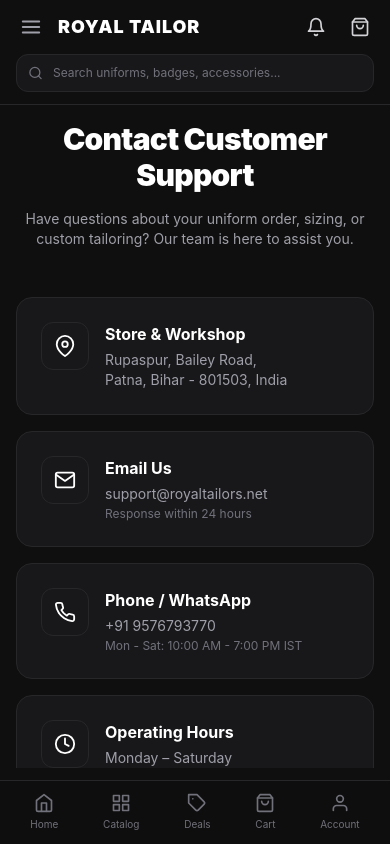
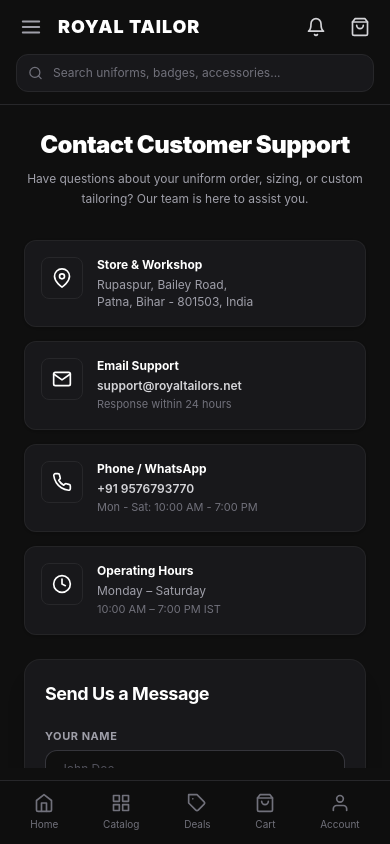
Before and after one commit to samurai-2005/royals, a React (Vite) app in the folder frontend/: page /contact in a window 390 px wide. Built offline with nearby package versions, Linux system fonts and the light colour scheme; no server answers.

Commit message:
Add backend and frontend files securely

```diff
--- a/frontend/src/components/layout/MainLayout.jsx
+++ b/frontend/src/components/layout/MainLayout.jsx
@@ -8,7 +8,7 @@
 const MainLayout = () => {
   const location = useLocation();
 
-  // Hide right sidebar on specific workspace/profile routes
+  // Hide right sidebar ONLY on specific workspace/profile routes
   const hideRightSidebar =
     location.pathname.startsWith('/profile') ||
     location.pathname.startsWith('/user-profile') ||
@@ -23,18 +23,19 @@
       {/* Main Content Shell */}
       <div className="flex flex-1 overflow-hidden relative">
 
+        {/* Left Sidebar (Desktop) */}
         <div className="hidden md:block">
           <LeftSidebar />
         </div>
 
         {/* Scrollable Main Area */}
-        <main className="flex-1 overflow-y-auto bg-[#0f0f0f] p-0 md:p-6 relative scrollbar-hide flex flex-col min-h-full">
+        <main className="flex-1 overflow-y-auto bg-[#0f0f0f] p-3 md:p-6 relative scrollbar-hide flex flex-col min-h-full">
           {/* Page Content */}
-          <div className="flex-1">
+          <div className="flex-1 w-full max-w-7xl mx-auto">
             <Outlet />
           </div>
 
-          {/* Footer sits at the end of page content */}
+          {/* Footer sits naturally at the end of page content */}
           <Footer />
         </main>
 
--- a/frontend/src/pages/Contact.jsx
+++ b/frontend/src/pages/Contact.jsx
@@ -17,140 +17,145 @@
   };
 
   return (
-    <div className="p-4 md:p-8 max-w-6xl mx-auto text-white pb-24">
+    <div className="p-3 md:p-6 max-w-6xl mx-auto text-white pb-28">
       {/* Header */}
-      <div className="text-center max-w-2xl mx-auto mb-12">
-        <h1 className="text-3xl md:text-5xl font-black mb-4 tracking-tight">Contact Customer Support</h1>
-        <p className="text-zinc-400 text-sm md:text-base">
+      <div className="text-center max-w-xl mx-auto mb-8 md:mb-10">
+        <h1 className="text-2xl md:text-4xl font-black mb-2 tracking-tight">Contact Customer Support</h1>
+        <p className="text-zinc-400 text-xs md:text-sm leading-relaxed">
           Have questions about your uniform order, sizing, or custom tailoring? Our team is here to assist you.
         </p>
       </div>
 
-      <div className="grid grid-cols-1 lg:grid-cols-3 gap-8">
+      {/* Adaptive Layout: Stack/2x2 on laptops with dual sidebars, side-by-side on wide displays */}
+      <div className="grid grid-cols-1 xl:grid-cols-3 gap-6 items-start">
 
-        {/* Contact Info Cards */}
-        <div className="space-y-4">
-          <div className="bg-[#18181b] border border-zinc-800 p-6 rounded-2xl flex items-start gap-4">
-            <div className="p-3 bg-zinc-900 rounded-xl text-white border border-zinc-800">
-              <FiMapPin size={22} />
+        {/* Contact Info Cards (2x2 grid on laptop width, single column on xl) */}
+        <div className="grid grid-cols-1 sm:grid-cols-2 xl:grid-cols-1 gap-3.5 xl:col-span-1">
+
+          <div className="bg-[#18181b] border border-zinc-800/80 p-4 rounded-xl flex items-start gap-3.5 hover:border-zinc-700 transition-colors shadow-sm">
+            <div className="p-2.5 bg-zinc-900 rounded-lg text-white border border-zinc-800 flex-shrink-0">
+              <FiMapPin size={20} />
             </div>
-            <div>
-              <h3 className="font-bold text-white text-base">Store & Workshop</h3>
-              <p className="text-sm text-zinc-400 mt-1">
-                Rupaspur, Bailey Road,<br />
+            <div className="min-w-0">
+              <h3 className="font-bold text-white text-xs md:text-sm">Store & Workshop</h3>
+              <p className="text-xs text-zinc-400 mt-1 leading-snug truncate">
+                Rupaspur, Bailey Road,
+              </p>
+              <p className="text-xs text-zinc-400 leading-snug truncate">
                 Patna, Bihar - 801503, India
               </p>
             </div>
           </div>
 
-          <div className="bg-[#18181b] border border-zinc-800 p-6 rounded-2xl flex items-start gap-4">
-            <div className="p-3 bg-zinc-900 rounded-xl text-white border border-zinc-800">
-              <FiMail size={22} />
+          <div className="bg-[#18181b] border border-zinc-800/80 p-4 rounded-xl flex items-start gap-3.5 hover:border-zinc-700 transition-colors shadow-sm">
+            <div className="p-2.5 bg-zinc-900 rounded-lg text-white border border-zinc-800 flex-shrink-0">
+              <FiMail size={20} />
             </div>
-            <div>
-              <h3 className="font-bold text-white text-base">Email Us</h3>
-              <p className="text-sm text-zinc-400 mt-1">support@royaltailors.net</p>
-              <p className="text-xs text-zinc-500 mt-0.5">Response within 24 hours</p>
+            <div className="min-w-0">
+              <h3 className="font-bold text-white text-xs md:text-sm">Email Support</h3>
+              <p className="text-xs text-zinc-300 font-semibold mt-1 truncate">support@royaltailors.net</p>
+              <p className="text-[11px] text-zinc-500 mt-0.5">Response within 24 hours</p>
             </div>
           </div>
 
-          <div className="bg-[#18181b] border border-zinc-800 p-6 rounded-2xl flex items-start gap-4">
-            <div className="p-3 bg-zinc-900 rounded-xl text-white border border-zinc-800">
-              <FiPhone size={22} />
+          <div className="bg-[#18181b] border border-zinc-800/80 p-4 rounded-xl flex items-start gap-3.5 hover:border-zinc-700 transition-colors shadow-sm">
+            <div className="p-2.5 bg-zinc-900 rounded-lg text-white border border-zinc-800 flex-shrink-0">
+              <FiPhone size={20} />
             </div>
-            <div>
-              <h3 className="font-bold text-white text-base">Phone / WhatsApp</h3>
-              <p className="text-sm text-zinc-400 mt-1">+91 9576793770</p>
-              <p className="text-xs text-zinc-500 mt-0.5">Mon - Sat: 10:00 AM - 7:00 PM IST</p>
+            <div className="min-w-0">
+              <h3 className="font-bold text-white text-xs md:text-sm">Phone / WhatsApp</h3>
+              <p className="text-xs text-zinc-300 font-semibold mt-1">+91 9576793770</p>
+              <p className="text-[11px] text-zinc-500 mt-0.5">Mon - Sat: 10:00 AM - 7:00 PM</p>
             </div>
           </div>
 
-          <div className="bg-[#18181b] border border-zinc-800 p-6 rounded-2xl flex items-start gap-4">
-            <div className="p-3 bg-zinc-900 rounded-xl text-white border border-zinc-800">
-              <FiClock size={22} />
+          <div className="bg-[#18181b] border border-zinc-800/80 p-4 rounded-xl flex items-start gap-3.5 hover:border-zinc-700 transition-colors shadow-sm">
+            <div className="p-2.5 bg-zinc-900 rounded-lg text-white border border-zinc-800 flex-shrink-0">
+              <FiClock size={20} />
             </div>
-            <div>
-              <h3 className="font-bold text-white text-base">Operating Hours</h3>
-              <p className="text-sm text-zinc-400 mt-1">Monday – Saturday</p>
-              <p className="text-xs text-zinc-500 mt-0.5">10:00 AM – 7:00 PM IST</p>
+            <div className="min-w-0">
+              <h3 className="font-bold text-white text-xs md:text-sm">Operating Hours</h3>
+              <p className="text-xs text-zinc-400 mt-1">Monday – Saturday</p>
+              <p className="text-[11px] text-zinc-500 mt-0.5">10:00 AM – 7:00 PM IST</p>
             </div>
           </div>
+
         </div>
 
-        {/* Contact Form */}
-        <div className="lg:col-span-2 bg-[#18181b] border border-zinc-800 p-6 md:p-8 rounded-2xl shadow-xl">
-          <h2 className="text-2xl font-bold mb-6">Send Us a Message</h2>
+        {/* Contact Form Container */}
+        <div className="xl:col-span-2 bg-[#18181b] border border-zinc-800/80 p-5 md:p-7 rounded-2xl shadow-xl">
+          <h2 className="text-lg md:text-xl font-bold mb-5 tracking-tight">Send Us a Message</h2>
 
           {submitted ? (
-            <div className="bg-green-950/40 border border-green-800 p-8 rounded-xl text-center space-y-3">
-              <FiCheckCircle size={48} className="text-green-400 mx-auto" />
-              <h3 className="text-xl font-bold text-white">Thank You!</h3>
-              <p className="text-sm text-zinc-300">
+            <div className="bg-green-950/30 border border-green-800/60 p-6 md:p-8 rounded-xl text-center space-y-3">
+              <FiCheckCircle size={42} className="text-green-400 mx-auto" />
+              <h3 className="text-lg font-bold text-white">Thank You!</h3>
+              <p className="text-xs md:text-sm text-zinc-300 max-w-sm mx-auto leading-relaxed">
                 Your message has been received. Our support team will get back to you shortly at <span className="text-white font-bold">{formData.email}</span>.
               </p>
               <button
                 onClick={() => setSubmitted(false)}
-                className="mt-4 bg-zinc-800 hover:bg-zinc-700 text-white font-bold text-xs px-6 py-2.5 rounded-lg transition-colors"
+                className="mt-4 bg-zinc-800 hover:bg-zinc-700 text-white font-bold text-xs px-5 py-2.5 rounded-lg transition-colors border border-zinc-700"
               >
                 Send Another Message
               </button>
             </div>
           ) : (
             <form onSubmit={handleSubmit} className="space-y-4">
-              <div className="grid grid-cols-1 md:grid-cols-2 gap-4">
+              <div className="grid grid-cols-1 sm:grid-cols-2 gap-4">
                 <div>
-                  <label className="block text-xs font-bold text-zinc-400 uppercase mb-2">Your Name</label>
+                  <label className="block text-[11px] font-bold text-zinc-400 uppercase tracking-wider mb-1.5">Your Name</label>
                   <input
                     type="text"
                     required
                     value={formData.name}
                     onChange={(e) => setFormData({ ...formData, name: e.target.value })}
                     placeholder="John Doe"
-                    className="w-full bg-[#0f0f0f] border border-zinc-700 rounded-xl px-4 py-3 text-white focus:outline-none focus:border-zinc-500 text-sm"
+                    className="w-full bg-[#0f0f0f] border border-zinc-700/80 rounded-xl px-3.5 py-2.5 text-white placeholder-zinc-600 focus:outline-none focus:border-zinc-500 text-xs md:text-sm transition-colors"
                   />
                 </div>
                 <div>
-                  <label className="block text-xs font-bold text-zinc-400 uppercase mb-2">Email Address</label>
+                  <label className="block text-[11px] font-bold text-zinc-400 uppercase tracking-wider mb-1.5">Email Address</label>
                   <input
                     type="email"
                     required
                     value={formData.email}
                     onChange={(e) => setFormData({ ...formData, email: e.target.value })}
                     placeholder="john@example.com"
-                    className="w-full bg-[#0f0f0f] border border-zinc-700 rounded-xl px-4 py-3 text-white focus:outline-none focus:border-zinc-500 text-sm"
+                    className="w-full bg-[#0f0f0f] border border-zinc-700/80 rounded-xl px-3.5 py-2.5 text-white placeholder-zinc-600 focus:outline-none focus:border-zinc-500 text-xs md:text-sm transition-colors"
                   />
                 </div>
               </div>
 
               <div>
-                <label className="block text-xs font-bold text-zinc-400 uppercase mb-2">Subject</label>
+                <label className="block text-[11px] font-bold text-zinc-400 uppercase tracking-wider mb-1.5">Subject</label>
                 <input
                   type="text"
                   required
                   value={formData.subject}
                   onChange={(e) => setFormData({ ...formData, subject: e.target.value })}
                   placeholder="Order Inquiry / Sizing Question"
-                  className="w-full bg-[#0f0f0f] border border-zinc-700 rounded-xl px-4 py-3 text-white focus:outline-none focus:border-zinc-500 text-sm"
+                  className="w-full bg-[#0f0f0f] border border-zinc-700/80 rounded-xl px-3.5 py-2.5 text-white placeholder-zinc-600 focus:outline-none focus:border-zinc-500 text-xs md:text-sm transition-colors"
                 />
               </div>
 
               <div>
-                <label className="block text-xs font-bold text-zinc-400 uppercase mb-2">Message</label>
+                <label className="block text-[11px] font-bold text-zinc-400 uppercase tracking-wider mb-1.5">Message</label>
                 <textarea
-                  rows={5}
+                  rows={4}
                   required
                   value={formData.message}
                   onChange={(e) => setFormData({ ...formData, message: e.target.value })}
                   placeholder="Tell us how we can help..."
-                  className="w-full bg-[#0f0f0f] border border-zinc-700 rounded-xl px-4 py-3 text-white focus:outline-none focus:border-zinc-500 text-sm resize-none"
+                  className="w-full bg-[#0f0f0f] border border-zinc-700/80 rounded-xl px-3.5 py-2.5 text-white placeholder-zinc-600 focus:outline-none focus:border-zinc-500 text-xs md:text-sm resize-none transition-colors"
                 />
               </div>
 
               <button
                 type="submit"
-                className="w-full bg-white text-black font-black py-4 rounded-xl hover:bg-zinc-200 transition-colors flex items-center justify-center gap-2 text-sm shadow-lg"
+                className="w-full bg-white text-black font-black py-3.5 rounded-xl hover:bg-zinc-200 transition-colors flex items-center justify-center gap-2 text-xs md:text-sm shadow-md mt-2"
               >
-                <FiSend size={16} /> Send Message
+                <FiSend size={15} /> Send Message
               </button>
             </form>
           )}
--- a/frontend/src/pages/UserProfile.jsx
+++ b/frontend/src/pages/UserProfile.jsx
@@ -133,7 +133,7 @@
 
       <div>
         <h2 className="text-xs font-bold text-zinc-500 uppercase tracking-wider mb-3 px-2">Account</h2>
-        <div className="bg-[#18181b] border border-zinc-800 rounded-xl overflow-hidden">
+        <div className="bg-[#18181b] border border-zinc-800 rounded-xl overflow-hidden shadow-md">
           <button onClick={() => setActiveView('edit')} className="w-full flex items-center justify-between p-4 hover:bg-zinc-800/50 transition-colors border-b border-zinc-800/50">
             <div className="flex items-center text-white"><FiUser className="mr-3 text-zinc-400" size={18} /> Edit Profile</div>
             <FiChevronRight className="text-zinc-600" />
@@ -155,20 +155,20 @@
 
       <div>
         <h2 className="text-xs font-bold text-zinc-500 uppercase tracking-wider mb-3 px-2">Legal Policies</h2>
-        <div className="bg-[#18181b] border border-zinc-800 rounded-xl overflow-hidden">
-          <Link to="/terms-and-conditions" className="w-full flex items-center justify-between p-4 hover:bg-zinc-800/50 transition-colors border-b border-zinc-800/50">
+        <div className="bg-[#18181b] border border-zinc-800 rounded-xl overflow-hidden shadow-md">
+          <Link to="/terms-and-conditions" state={{ fromProfile: true }} className="w-full flex items-center justify-between p-4 hover:bg-zinc-800/50 transition-colors border-b border-zinc-800/50">
             <div className="flex items-center text-zinc-300"><FiFileText className="mr-3 text-zinc-500" size={18} /> Terms and Conditions</div>
             <FiChevronRight className="text-zinc-600" />
           </Link>
-          <Link to="/privacy-policy" className="w-full flex items-center justify-between p-4 hover:bg-zinc-800/50 transition-colors border-b border-zinc-800/50">
+          <Link to="/privacy-policy" state={{ fromProfile: true }} className="w-full flex items-center justify-between p-4 hover:bg-zinc-800/50 transition-colors border-b border-zinc-800/50">
             <div className="flex items-center text-zinc-300"><FiShield className="mr-3 text-zinc-500" size={18} /> Privacy Policy</div>
             <FiChevronRight className="text-zinc-600" />
           </Link>
-          <Link to="/refund-policy" className="w-full flex items-center justify-between p-4 hover:bg-zinc-800/50 transition-colors border-b border-zinc-800/50">
+          <Link to="/refund-policy" state={{ fromProfile: true }} className="w-full flex items-center justify-between p-4 hover:bg-zinc-800/50 transition-colors border-b border-zinc-800/50">
             <div className="flex items-center text-zinc-300"><FiFileText className="mr-3 text-zinc-500" size={18} /> Cancellation Policy</div>
             <FiChevronRight className="text-zinc-600" />
           </Link>
-          <Link to="/shipping-policy" className="w-full flex items-center justify-between p-4 hover:bg-zinc-800/50 transition-colors">
+          <Link to="/shipping-policy" state={{ fromProfile: true }} className="w-full flex items-center justify-between p-4 hover:bg-zinc-800/50 transition-colors">
             <div className="flex items-center text-zinc-300"><FiPackage className="mr-3 text-zinc-500" size={18} /> Shipping Policy</div>
             <FiChevronRight className="text-zinc-600" />
           </Link>
@@ -177,7 +177,7 @@
 
       <button
         onClick={handleLogout}
-        className="w-full flex items-center justify-center p-4 bg-red-900/10 border border-red-900/30 text-red-500 rounded-xl font-bold hover:bg-red-900/20 transition-colors mt-8"
+        className="w-full flex items-center justify-center p-4 bg-red-900/10 border border-red-900/30 text-red-500 rounded-xl font-bold hover:bg-red-900/20 transition-colors mt-8 shadow-sm"
       >
         <FiLogOut className="mr-2" size={18} /> Secure Logout
       </button>
@@ -203,7 +203,7 @@
       ) : (
         <div className="space-y-4">
           {orders.map(order => (
-            <div key={order._id} className="bg-[#18181b] border border-zinc-800 rounded-xl p-5 flex flex-col gap-4">
+            <div key={order._id} className="bg-[#18181b] border border-zinc-800 rounded-xl p-5 flex flex-col gap-4 shadow-lg">
               <div className="flex justify-between items-start border-b border-zinc-800/80 pb-3">
                 <div>
                   <p className="text-white font-bold text-sm">#{order._id.substring(18).toUpperCase()}</p>
@@ -258,21 +258,21 @@
         <h2 className="text-xl font-bold text-white">Edit Profile</h2>
         <button onClick={() => setActiveView('menu')} className="text-sm text-zinc-400 hover:text-white md:hidden">Back</button>
       </div>
-      <form className="bg-[#18181b] border border-zinc-800 rounded-xl p-6 space-y-4">
+      <form className="bg-[#18181b] border border-zinc-800 rounded-xl p-6 space-y-4 shadow-lg">
         <div>
           <label className="block text-xs font-bold text-zinc-400 uppercase tracking-wider mb-2">Full Name</label>
-          <input type="text" defaultValue={user.name} className="w-full bg-zinc-900 border border-zinc-700 rounded px-4 py-3 text-white focus:outline-none focus:border-zinc-500" />
+          <input type="text" defaultValue={user.name} className="w-full bg-zinc-900 border border-zinc-700 rounded-xl px-4 py-3 text-white focus:outline-none focus:border-zinc-500 text-sm" />
         </div>
         <div>
           <label className="block text-xs font-bold text-zinc-400 uppercase tracking-wider mb-2">Email Address</label>
-          <input type="email" defaultValue={user.email} className="w-full bg-zinc-900 border border-zinc-700 rounded px-4 py-3 text-zinc-400 cursor-not-allowed" disabled />
+          <input type="email" defaultValue={user.email} className="w-full bg-zinc-900 border border-zinc-700 rounded-xl px-4 py-3 text-zinc-400 cursor-not-allowed text-sm" disabled />
           <p className="text-[10px] text-zinc-500 mt-1">Email cannot be changed.</p>
         </div>
         <div>
           <label className="block text-xs font-bold text-zinc-400 uppercase tracking-wider mb-2">Phone Number</label>
-          <input type="tel" placeholder="+91" className="w-full bg-zinc-900 border border-zinc-700 rounded px-4 py-3 text-white focus:outline-none focus:border-zinc-500" />
+          <input type="tel" placeholder="+91" className="w-full bg-zinc-900 border border-zinc-700 rounded-xl px-4 py-3 text-white focus:outline-none focus:border-zinc-500 text-sm" />
         </div>
-        <button type="button" className="w-full bg-white text-black font-bold py-3 rounded-lg mt-4 hover:bg-zinc-200 transition-colors">
+        <button type="button" className="w-full bg-white text-black font-bold py-3.5 rounded-xl mt-4 hover:bg-zinc-200 transition-colors shadow-md text-sm">
           Save Changes
         </button>
       </form>
@@ -292,12 +292,12 @@
       />
 
       {/* Header Profile Section */}
-      <div className="flex items-center space-x-5 mb-8 md:mb-12">
+      <div className="flex items-center space-x-5 mb-8 md:mb-10">
 
         {/* Tapable Avatar Container */}
         <div
           onClick={() => fileInputRef.current?.click()}
-          className="w-20 h-20 md:w-24 md:h-24 bg-zinc-800 border-2 border-zinc-700 rounded-full flex items-center justify-center shadow-lg relative cursor-pointer active:scale-95 transition-transform"
+          className="w-20 h-20 md:w-24 md:h-24 bg-zinc-800 border-2 border-zinc-700 rounded-full flex items-center justify-center shadow-lg relative cursor-pointer active:scale-95 transition-transform flex-shrink-0"
           title="Tap to change profile picture"
         >
           {uploading ? (
@@ -346,7 +346,7 @@
                 <h2 className="text-xl font-bold text-white">App Settings</h2>
                 <button onClick={() => setActiveView('menu')} className="text-sm text-zinc-400 hover:text-white md:hidden">Back</button>
               </div>
-               <div className="bg-[#18181b] border border-zinc-800 rounded-xl p-6 text-zinc-400 text-sm">
+               <div className="bg-[#18181b] border border-zinc-800 rounded-xl p-6 text-zinc-400 text-sm shadow-lg">
                  Settings toggles (Notifications, Dark Mode) will go here.
                </div>
              </div>
```
Also changed, not shown: frontend/src/pages/PolicyPage.jsx (+24 -8 lines).
